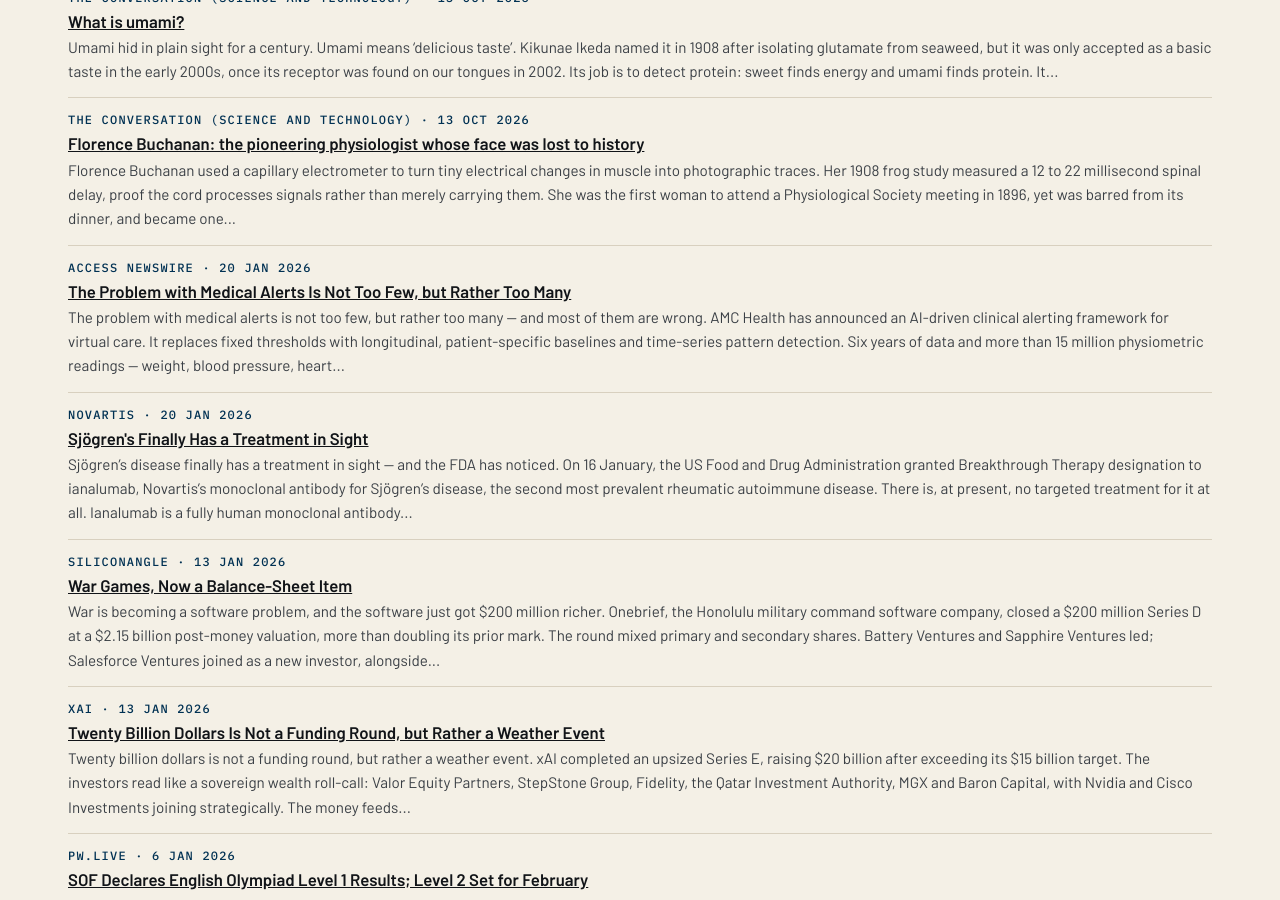
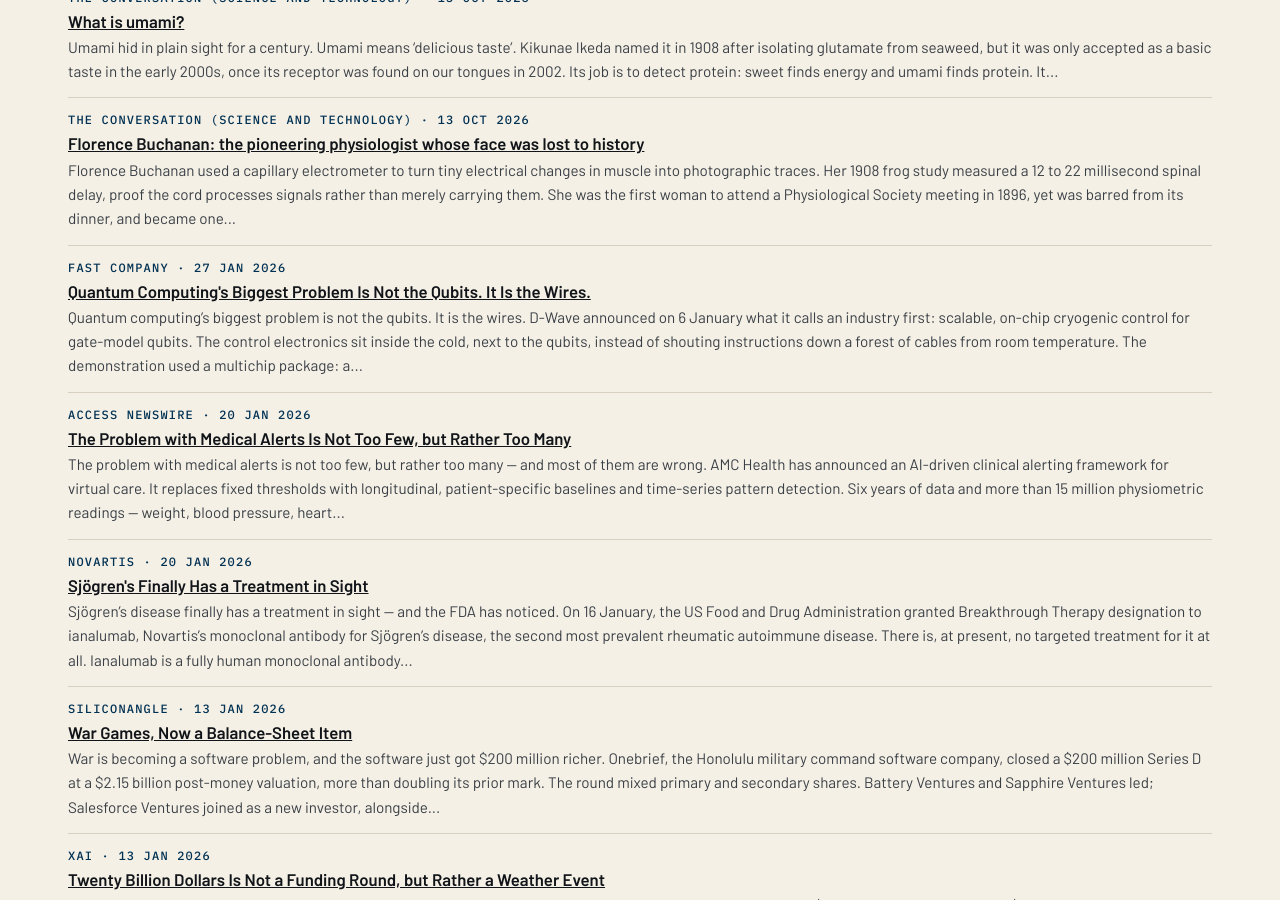
Before and after one commit to katz-news/katz.news, a Jekyll site: the page built from briefs/index.html, in a window 1280 px wide and 900 px high, scrolled down 14549 px. Built offline with Jekyll 4.4.1, drawn with Linux system fonts in a browser that asks for light colours.

Commit message:
Publish 2026-11-06

```diff
--- a/_data/build.yml
+++ b/_data/build.yml
@@ -1 +1 @@
-published_at: 2026-11-06T18:56:43Z
+published_at: 2026-11-06T18:58:40Z
--- /dev/null
+++ b/_posts/briefs/2026-11-06-quantum-computings-biggest-problem-is-not-the-qubits-it-is-the-wires.md
@@ -0,0 +1,19 @@
+---
+published: true
+title: Quantum Computing's Biggest Problem Is Not the Qubits. It Is the Wires.
+date: 2026-01-27
+section: science
+source_name: Fast Company
+source_url: https://www.fastcompany.com/91469364/d-wave-quantum-computing-first-major-breakthrough-of-2026-scalable-technology
+---
+Quantum computing's biggest problem is not the qubits. It is the wires.
+
+D-Wave announced on 6 January what it calls an industry first: scalable, on-chip cryogenic control for gate-model qubits. The control electronics sit inside the cold, next to the qubits, instead of shouting instructions down a forest of cables from room temperature.
+
+The demonstration used a multichip package: a high-coherence fluxonium qubit chip married to a multilayer control chip, joined by superconducting bump bonding and advanced cryogenic packaging. Key components were fabricated at NASA's Jet Propulsion Laboratory.
+
+The payoff is wiring. D-Wave's control technology, borrowed from its annealing machines, uses multiplexed digital-to-analog converters to control tens of thousands of qubits and couplers with just 200 bias wires. Fewer wires, no loss of fidelity: that is the claim, and it is the whole point.
+
+Cold chips, clever control. Chief development officer Dr Trevor Lanting frames it as the step that lets gate-model machines scale the way annealing machines already have.
+
+Conclusion: D-Wave is not selling more qubits, but rather fewer wires — and that is the harder problem.
```
